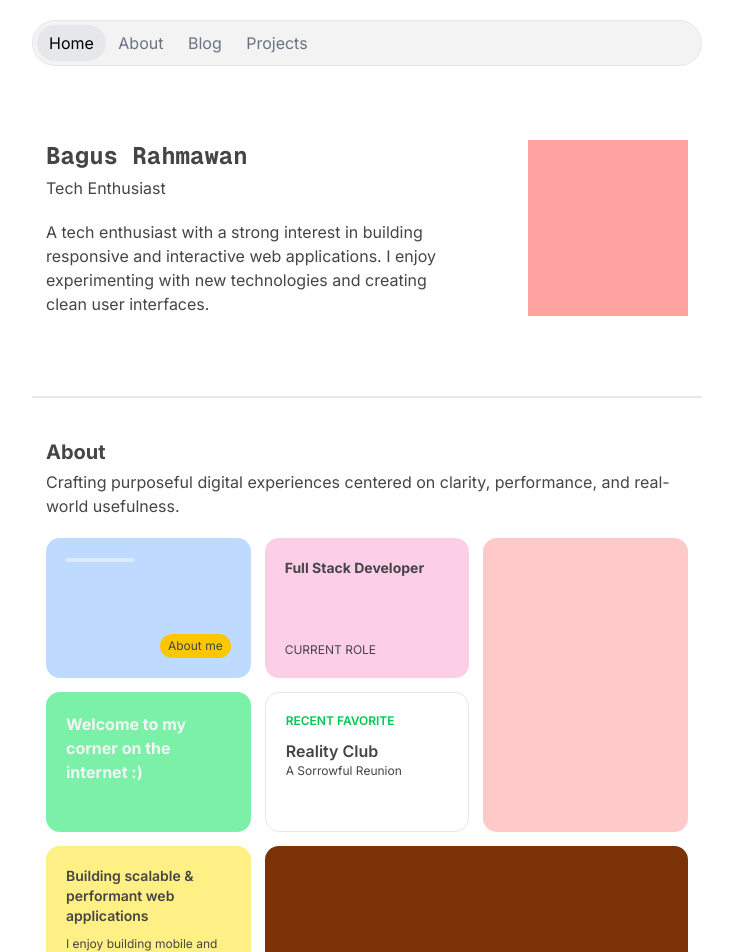
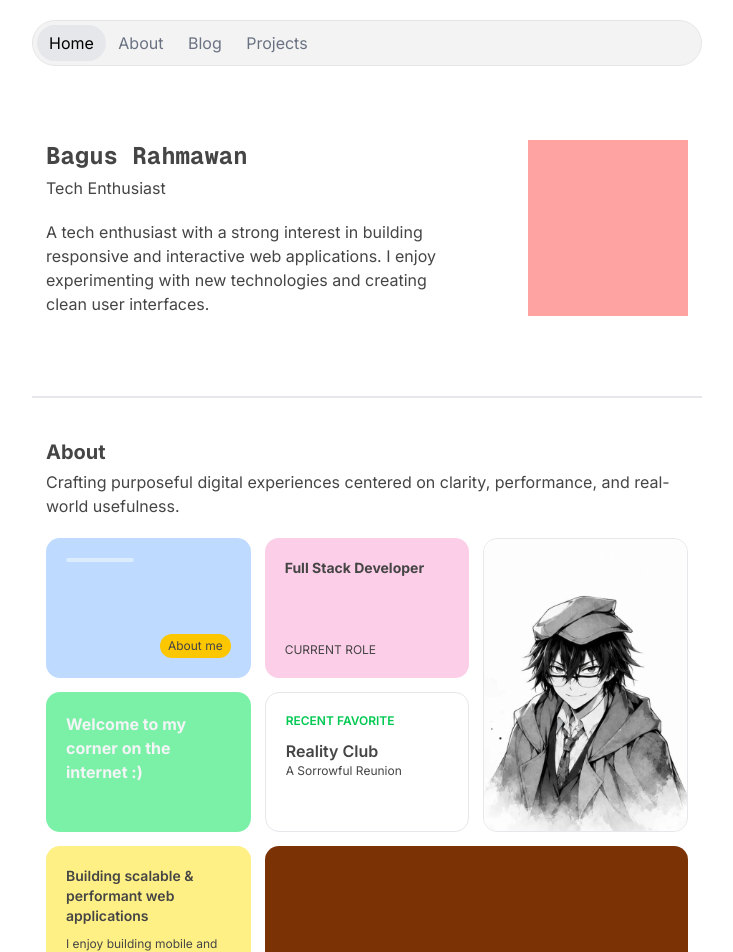
Before and after one commit to bagoesrex/portfolio-website, a Next.js app: page / in a window 1280 px wide. Shown: the top 952 px of the page, without its empty margins (273-1006 px from the left). Built offline with nearby package versions, Linux system fonts and the light colour scheme.

Commit message:
feat: add image to about section

```diff
--- a/components/home/AboutSection.tsx
+++ b/components/home/AboutSection.tsx
@@ -1,6 +1,7 @@
 import { LAYOUT } from "@/config/layout";
 import { cn } from "@/lib/utils";
 import MaxWidthWrapper from "../layout/MaxWidthWrapper";
+import Image from "next/image";
 
 export default function AboutSection() {
   return (
@@ -24,7 +25,16 @@ export default function AboutSection() {
             <p className="text-sm font-bold">Full Stack Developer</p>
             <p className="text-xs uppercase">current role</p>
           </div>
-          <div className="row-span-2 h-full rounded-xl bg-red-200"></div>
+          <div className="relative row-span-2 h-full overflow-hidden rounded-xl border border-gray-200">
+            <Image
+              src="/images/about/ranpo.webp"
+              alt="Ranpo"
+              fill
+              priority
+              draggable={false}
+              className="pointer-events-none mt-3 scale-x-[-1.3] scale-y-[1.3] object-cover select-none"
+            />
+          </div>
           <div className="min-h-35 rounded-xl bg-green-300 p-5">
             <p className="font-bold text-gray-100">
               Welcome to my corner on the internet :)
```
Also changed, not shown: public/images/about/ranpo.webp (added).
